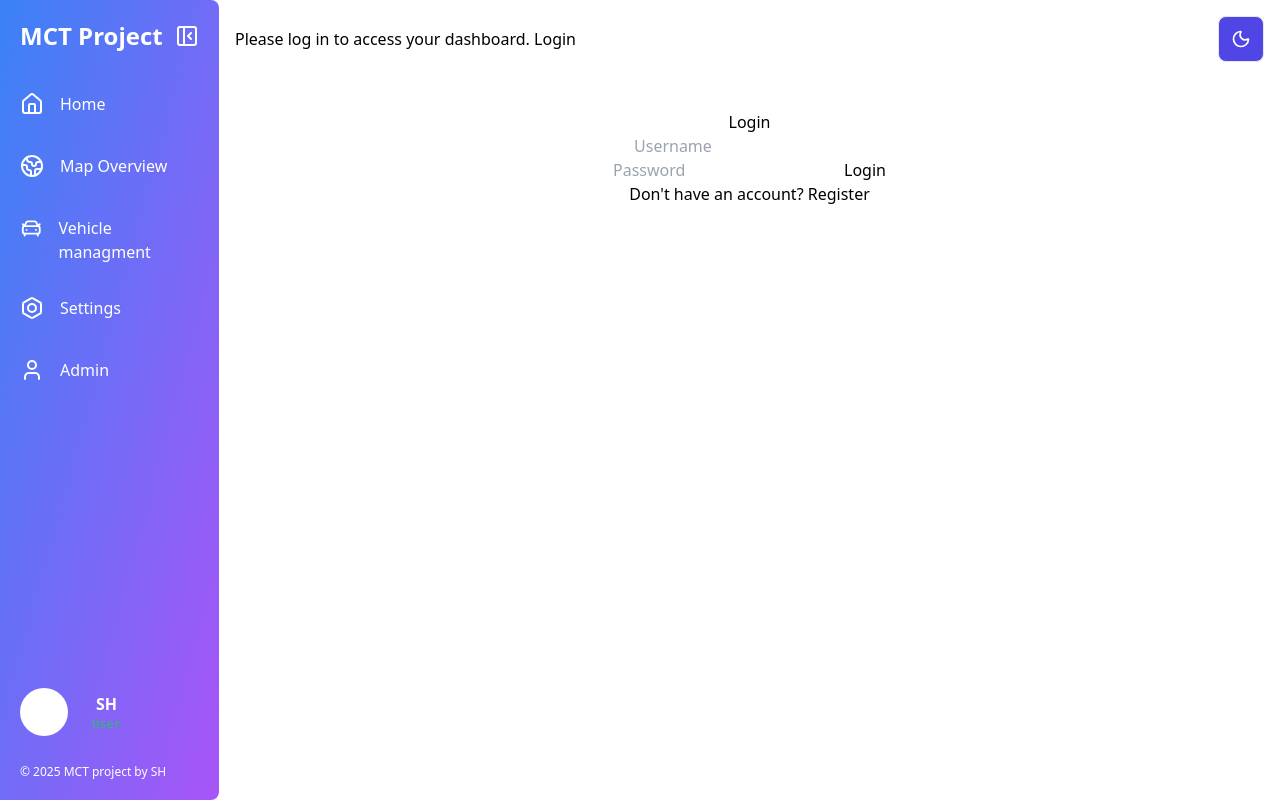
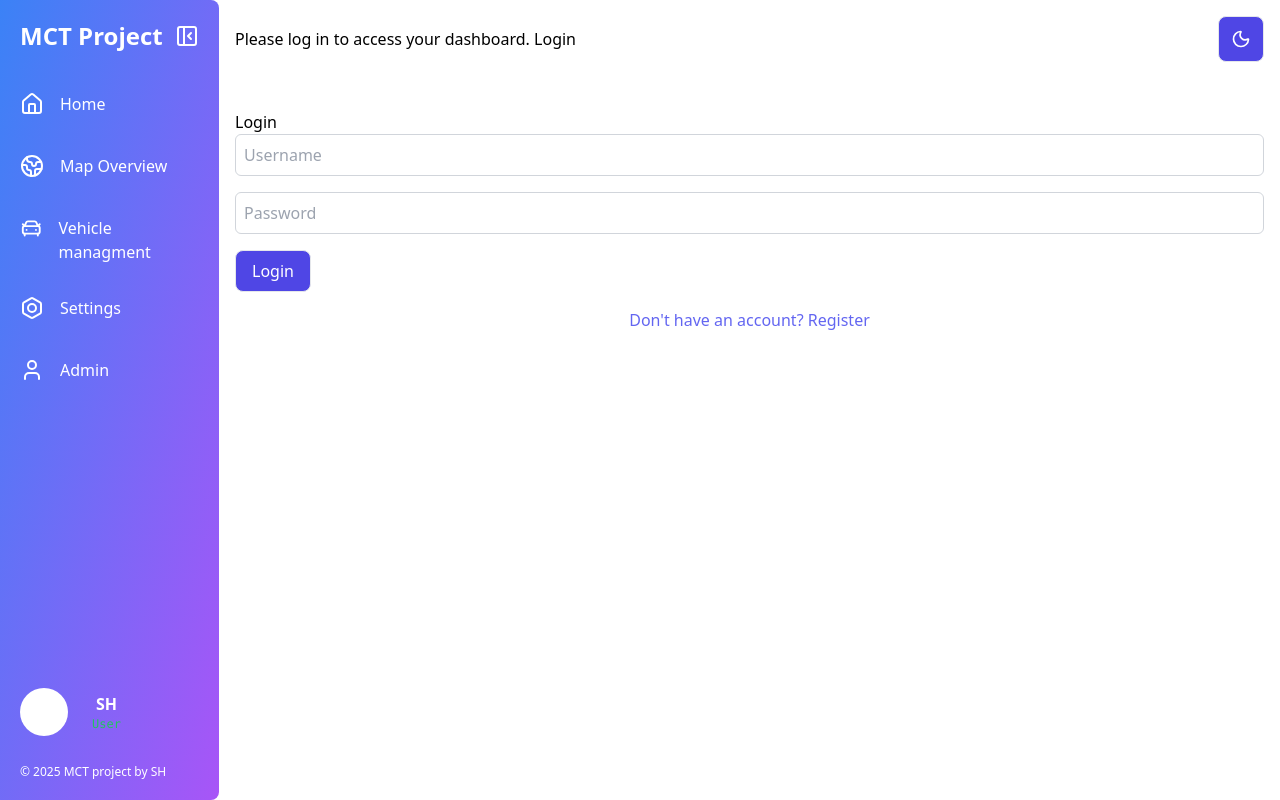
Before and after one commit to HashmiShareeb/researchproject_shareebhashmi_frontend, a Vue app in the folder robottaxi/: page /login in a window 1280 px wide. Built offline with nearby package versions, Linux system fonts and the light colour scheme; no server answers.

Commit message:
auth login storage with pinia

```diff
--- a/robottaxi/src/App.vue
+++ b/robottaxi/src/App.vue
@@ -7,7 +7,7 @@ import AppNavbar from "./components/generic/AppNavbar.vue";
   <div class="dark:bg-black flex bg-white min-h-screen dark:text-white">
     <AppHeader />
     <!-- Main content -->
-    <div class="w-full max-w-screen-xl mx-auto">
+    <div class="w-full max-w-screen-2xl mx-auto">
       <AppNavbar />
       <div class="flex-grow px-4 py-8">
         <RouterView />
@@ -16,10 +16,3 @@ import AppNavbar from "./components/generic/AppNavbar.vue";
     </div>
   </div>
 </template>
-
-<style scoped></style>
-<!-- <div
-class="container bg-gradient-to-br from-blue-500 to-purple-500 h-screen flex justify-center items-center"
->
-<h1 class="text-4xl text-white text-center">welcome</h1>
-</div> -->
--- a/robottaxi/src/components/generic/AppNavbar.vue
+++ b/robottaxi/src/components/generic/AppNavbar.vue
@@ -2,11 +2,13 @@
 import { ref, onMounted, watch } from "vue";
 import { MoonIcon, SunIcon } from "lucide-vue-next";
 import Button from "./Button.vue";
-// Check the initial dark mode preference
-const isDarkMode = ref(localStorage.getItem("theme") === "dark");
+
+const isDarkMode = ref(false);
+// User authentication state
 const isLoggedIn = ref(false);
 
-// Update the class on the root element and localStorage whenever the mode changes
+const username = ref("");
+
 watch(isDarkMode, (newValue) => {
   const root = document.documentElement;
   if (newValue) {
@@ -17,11 +19,31 @@ watch(isDarkMode, (newValue) => {
     localStorage.setItem("theme", "light");
   }
 });
+
 onMounted(() => {
-  // Check if the user is logged in and store it
+  const savedTheme = localStorage.getItem("theme");
+  if (savedTheme === "dark") {
+    isDarkMode.value = true;
+    document.documentElement.classList.add("dark");
+  } else {
+    isDarkMode.value = false;
+    document.documentElement.classList.remove("dark");
+  }
+
+  //pinia login hier
   const storedLoginState = localStorage.getItem("isLoggedIn");
   if (storedLoginState === "true") {
     isLoggedIn.value = true;
+
+    const storedUser = localStorage.getItem("user");
+    if (storedUser) {
+      try {
+        const user = JSON.parse(storedUser);
+        username.value = user.username ?? "Guest";
+      } catch (error) {
+        console.error("Error parsing user data:", error);
+      }
+    }
   }
 });
 </script>
@@ -30,7 +52,11 @@ onMounted(() => {
   <header class="flex items-center justify-between dark:text-white p-4">
     <div v-if="isLoggedIn" class="ml-4">
       <h1 v-if="$route.name === 'Home'" class="text-3xl font-bold">
-        Welcome to the robotaxi app
+        Welcome
+        <span class="text-indigo-500 dark:text-indigo-400">{{ username }}</span>
+      </h1>
+      <h1 v-else class="text-3xl font-bold">
+        {{ $route.name }}
       </h1>
     </div>
     <div v-else>
--- a/robottaxi/src/main.ts
+++ b/robottaxi/src/main.ts
@@ -4,10 +4,14 @@ import App from "./App.vue";
 import router from "./router/router";
 import axios from "axios";
 import useAxios from "./composables/useAxios";
+import { createPinia } from "pinia";
 // // Configure axios globally if needed
 // axios.defaults.baseURL = 'http://localhost:8080/api/auth';
 // axios.defaults.headers.common['Content-Type'] = 'application/json';
 
 const app = createApp(App);
+//pinia
+const pinia = createPinia();
+app.use(pinia);
 app.use(router);
 app.mount("#app");
--- a/robottaxi/src/store/authStore.ts
+++ b/robottaxi/src/store/authStore.ts
@@ -0,0 +1,21 @@
+import { defineStore } from "pinia";
+import { ref } from "vue";
+
+export const useAuthStore = defineStore("auth", () => {
+  const isLoggedIn = ref(false);
+
+  // Load login state from localStorage
+  const loadLoginState = () => {
+    const storedLoginState = localStorage.getItem("isLoggedIn");
+    if (storedLoginState === "true") {
+      isLoggedIn.value = true;
+    } else {
+      isLoggedIn.value = false;
+    }
+  };
+
+  return {
+    isLoggedIn,
+    loadLoginState,
+  };
+});
--- a/robottaxi/src/views/DashboardScreen.vue
+++ b/robottaxi/src/views/DashboardScreen.vue
@@ -5,6 +5,9 @@ import useAxios from "../composables/useAxios";
 import VehicleCard from "../components/VehicleCard.vue";
 import type { User } from "../interface/user.interface";
 
+import { VehicleStatus } from "../interface/api.interface";
+import { useAuthStore } from "../store/authStore";
+import { useRouter } from "vue-router";
 // Define the CORS proxy URL
 //const CORS_PROXY = "https://cors-anywhere.herokuapp.com/";
 import MapView from "../components/Map.vue";
@@ -13,13 +16,14 @@ const CORS_ALLOWED_ORIGINS = ["http://localhost:5173"];
 const { getData } = useAxios();
 
 // Define the username
-const username = ref("User");
 
 const vehicles = ref<Vehicle[]>([]);
+const user = ref<User | null>(null);
+const router = useRouter();
+const authStore = useAuthStore();
 
-const user = ref<User | null>(null);
-
-import { VehicleStatus } from "../interface/api.interface";
+const username = ref("");
+const email = ref("");
 
 // const fetchedUser = async () => {
 //   try {
@@ -44,13 +48,29 @@ onMounted(async () => {
   }
 });
 
+onMounted(() => {
+  authStore.loadLoginState(); // Load the login state
+
+  if (!authStore.isLoggedIn) {
+    router.push("/login"); // Redirect to login if not logged in
+  }
+
+  const storedUser = localStorage.getItem("user");
+  if (storedUser) {
+    user.value = JSON.parse(storedUser);
+    console.log("User info loaded:", user.value);
+  } else {
+    router.push("/login");
+  }
+});
+
 // Define the reactive value to track if the user is logged in
 const isLoggedIn = ref(false);
 
-const storedLoginState = localStorage.getItem("isLoggedIn");
-if (storedLoginState === "true") {
-  isLoggedIn.value = true;
-}
+// const storedLoginState = localStorage.getItem("isLoggedIn");
+// if (storedLoginState === "true") {
+//   isLoggedIn.value = true;
+// }
 
 watch(vehicles, (newVehicles) => {
   console.log("Vehicles:", newVehicles);
@@ -70,16 +90,10 @@ watch(vehicles, (newVehicles) => {
 </script>
 
 <template>
-  <section class="px-8 dark:text-white" v-if="isLoggedIn">
-    Hello, {{ user?.username ?? "Guest" }}!
-    <div v-if="user">
-      <p>Email: {{ user.email }}</p>
-      <p>username: {{ user.username }}</p>
-      <!-- Add more user session information here as needed -->
-    </div>
+  <section class="px-8 dark:text-white" v-if="authStore.isLoggedIn">
     <h1 v-if="vehicles" class="text-2xl font-medium mb-4">
       There are
-      <span class="text-purple-500 dark:text-purple-300"
+      <span class="text-indigo-500 dark:text-indigo-300"
         >{{
           vehicles.filter(
             (vehicle) => vehicle.vehicleStatus === VehicleStatus.AVAILABLE
@@ -93,11 +107,9 @@ watch(vehicles, (newVehicles) => {
         <MapView
           class="w-full h-64 md:h-auto lg:h-[500px]"
           :markers="
-            vehicles.map((vehicle) => ({
-              lat: 56.9496,
-              lng: 24.1052,
-              label: vehicle.vehicleStatus,
-            }))
+            vehicles.filter(
+              (vehicle) => vehicle.vehicleStatus === VehicleStatus.AVAILABLE
+            )
           "
         />
       </div>
@@ -112,7 +124,9 @@ watch(vehicles, (newVehicles) => {
       </div>
 
       <div class="w-full m-auto hidden md:block">
-        <h1>Available Vehicles</h1>
+        <h1 class="text-md mb-2 font-medium text-gray-700 dark:text-gray-300">
+          Available Vehicles
+        </h1>
         <div class="overflow-x-auto whitespace-nowrap">
           <VehicleCard
             v-for="(vehicle, i) in vehicles.filter(
--- a/robottaxi/src/views/auth/LoginScreen.vue
+++ b/robottaxi/src/views/auth/LoginScreen.vue
@@ -2,6 +2,7 @@
 import { ref, onMounted } from "vue";
 import { useRouter } from "vue-router";
 import useAuth from "../../composables/useAuth";
+import Button from "../../components/generic/Button.vue";
 
 const { login, error } = useAuth();
 const router = useRouter();
@@ -12,9 +13,22 @@ const isLoggedIn = ref(false);
 
 const handleLogin = async () => {
   const response = await login(username.value, password.value);
+
+  console.log("Login response:", response); // Debugging output
+
   if (response) {
     alert("Login successful!");
     localStorage.setItem("isLoggedIn", "true");
+
+    // Ensure email exists before storing
+    localStorage.setItem(
+      "user",
+      JSON.stringify({
+        username: username.value,
+        email: response.email ?? "N/A", // Fallback if email is missing
+      })
+    );
+
     router.push("/"); // Redirect after login
   }
 };
@@ -32,31 +46,36 @@ onMounted(() => {
   <div class="auth-container" v-if="!isLoggedIn">
     <h2>Login</h2>
     <form @submit.prevent="handleLogin">
-      <input v-model="username" type="text" placeholder="Username" required />
+      <div class="mb-4">
+        <input
+          v-model="username"
+          type="text"
+          placeholder="Username"
+          required
+          class="block dark:bg-neutral-700 w-full p-2 border border-gray-300 rounded-md"
+        />
+      </div>
+
       <input
         v-model="password"
         type="password"
         placeholder="Password"
+        class="block dark:bg-neutral-700 w-full p-2 border border-gray-300 rounded-md"
         required
       />
-      <button type="submit">Login</button>
+      <div class="mt-4">
+        <Button type="submit" text="Login" />
+      </div>
     </form>
-    <p v-if="error" class="error">{{ error }}</p>
-    <router-link to="/register">Don't have an account? Register</router-link>
+    <p v-if="error" class="text-red-500 dark:text-red-400">{{ error }}</p>
+    <router-link
+      to="/register"
+      class="block mt-4 text-indigo-500 dark:text-indigo-400 w-full text-center"
+      >Don't have an account? Register</router-link
+    >
   </div>
-  <div class="auth-container" v-else>
+  <div class="container" v-else>
     <h2>You are already logged in</h2>
     <router-link to="/">Go to Home</router-link>
   </div>
 </template>
-
-<style scoped>
-.auth-container {
-  max-width: 400px;
-  margin: auto;
-  text-align: center;
-}
-.error {
-  color: red;
-}
-</style>
```
